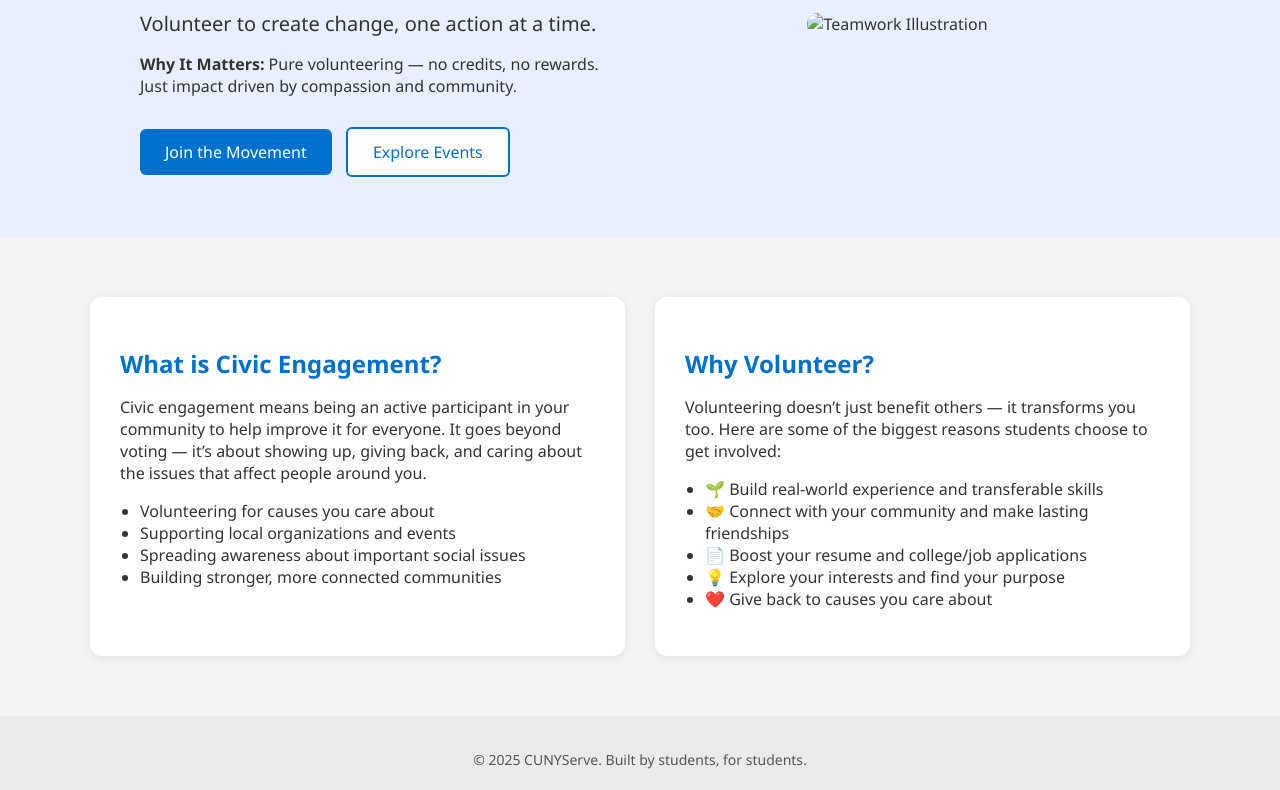
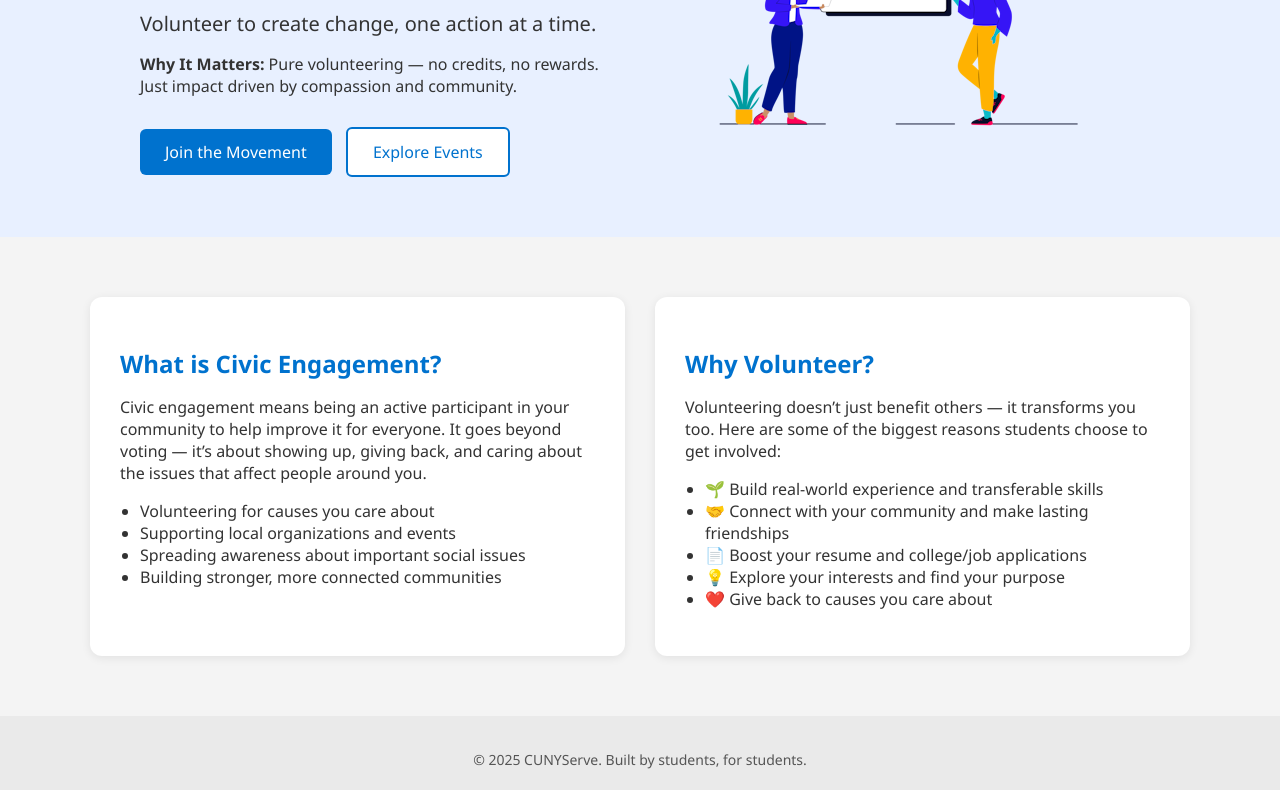
Before and after one commit to SaraAhmed7777/CUNYServe, a plain HTML site: page index.html in a window 1280 px wide. Shown: the part 335-1125 px from the top of the page. Drawn offline with Linux system fonts and the light colour scheme.

Commit message:
Update index.html

```diff
--- a/index.html
+++ b/index.html
@@ -28,7 +28,7 @@
         <a href="events.html" class="btn secondary">Explore Events</a>
       </div>
       <div class="hero-image">
-        <img src="images/Teamwork.png" alt="Teamwork Illustration" />
+        <img src="Teamwork.png" alt="Teamwork Illustration" />
       </div>
     </div>
   </section>
```
